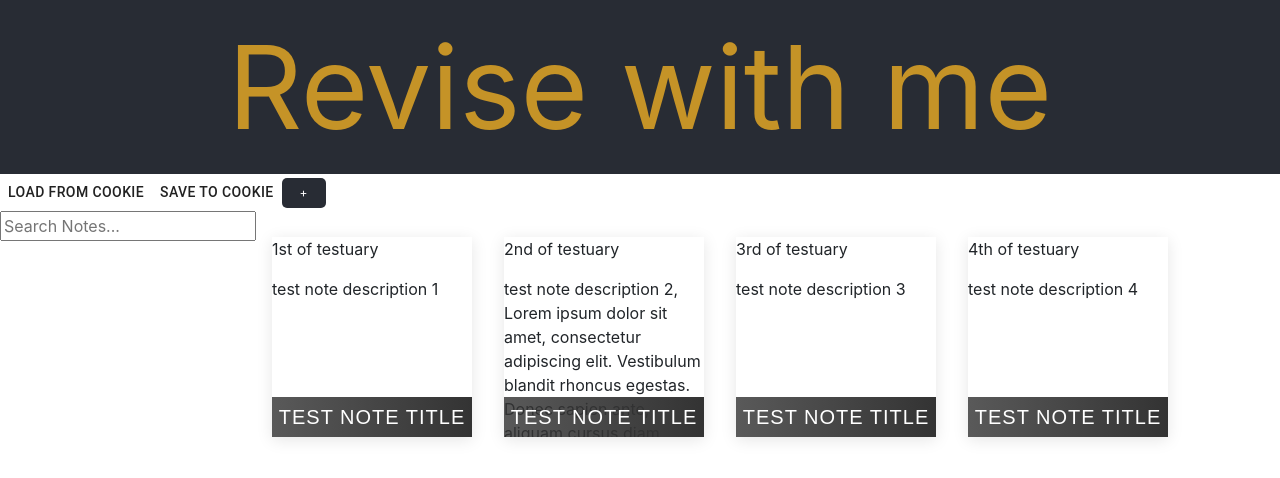
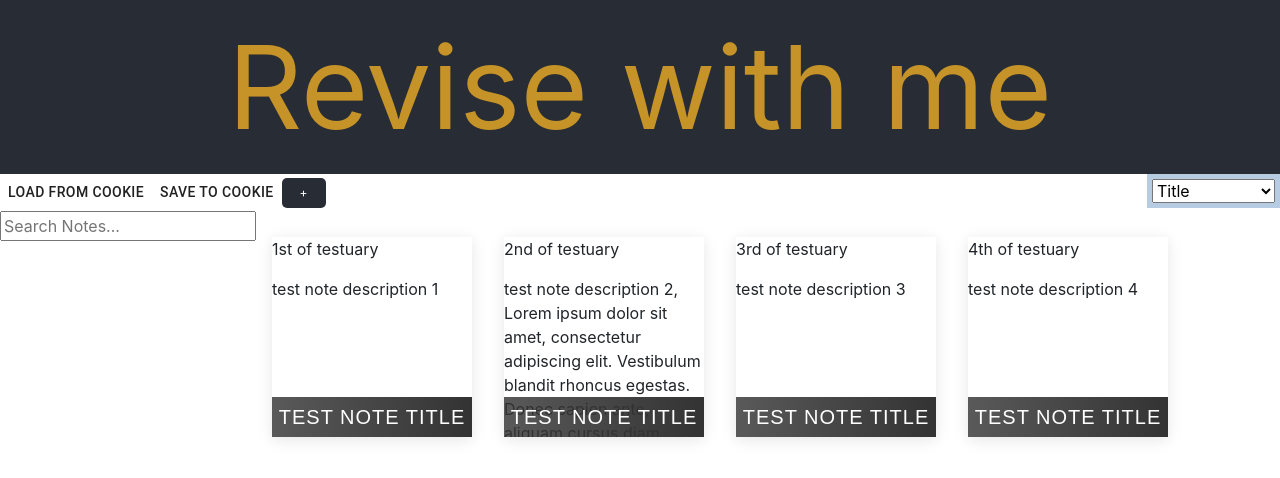
Before and after one commit to Duvvvy/ReviseWithMe, a React (Create React App) app: page / in a window 1280 px wide. Shown: the top 478 px of the page. Built offline with nearby package versions, Linux system fonts and the light colour scheme.

Commit message:
sort button added
the sort button is added but I can't get the notes to change by favourite or by title yet

```diff
--- a/src/App.css
+++ b/src/App.css
@@ -151,6 +151,11 @@ html, body {
   display: flex;
 }
 
+.topbar {
+  background: #b7cbe2;
+  padding: 5px;
+  float: right;
+}
 .sidebar {
   min-width: 300px;
   background: #333333;
--- a/src/Components2/NotesView.tsx
+++ b/src/Components2/NotesView.tsx
@@ -9,6 +9,8 @@ import {NewComment} from "./NewComment";
 import {CommentsList} from "./CommentsList";
 import { YoutubeViewer } from './YoutubeViewer';
 import { SearchNote } from './SearchNote';
+import SortView, {sortBy} from './SortView';
+import { any } from 'prop-types';
 
 interface IState{
   isModalOpen: boolean,
@@ -337,7 +339,7 @@ render() {
     return (
 
       <div>
-
+        <div className = "topbar"><SortView/></div>
         <Button onClick={()=>{this.readFromCookie()}}>Load from cookie</Button>
         <Button onClick={()=>{this.saveToCookie(items)}}>Save to cookie</Button>
         <button className='btn-primary'
--- /dev/null
+++ b/src/Components2/SortView.jsx
@@ -0,0 +1,59 @@
+import React from 'react';
+
+export const sortBy = (props) => (
+    this.sortState
+)
+
+
+export default class SortView extends React.Component    {
+    constructor(props)  {
+        super(props);
+        this.state = {
+            sortState:"title",
+            previewState:""
+        }
+        this.handleChange = this.handleChange.bind(this);
+    }
+
+
+    handleChange(event)  {
+        if (event.target.value == "title")  {
+            //sort notes by title
+            this.setState({
+                sortState:"title",
+                previewState:"view by title..."
+            })
+        }
+        else if (event.target.value == "lastUpdate") {
+            //sort notes by date
+            this.setState({
+                sortState:"date",
+                previewState:"view by date..."
+            })
+        }
+        else    {
+            //sort notes by favourite
+            this.setState({
+                sortState:"favourite",
+                previewState:"view by favourite..."
+            })
+        }
+    }
+
+    render()    {
+        return(
+            <div>
+                <div>
+                    <select name="select" onChange={this.handleChange} >
+                        <option value="title">Title</option>
+                        <option value="lastUpdate">Updated Last</option>
+                        <option value="favourite">Favourite</option>
+                    </select>
+                </div>
+                <div>
+                    {this.state.previewState}
+                </div>
+            </div>
+        );
+    }
+}
```
